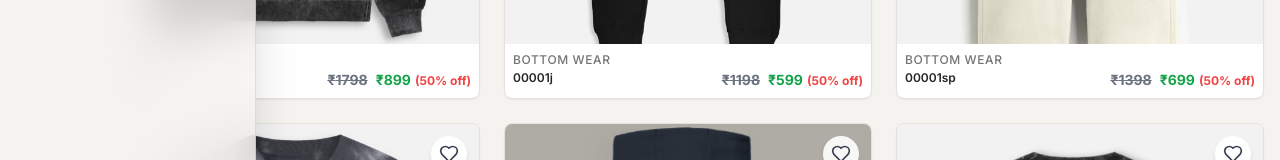
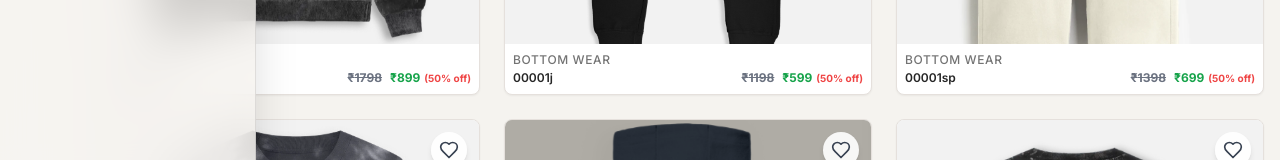
Before and after one commit to krishnaaurora/Teenique, a React (Vite) app: page /gallery in a window 1280 px wide. Shown: the part 599-759 px from the top of the page. Built offline with nearby package versions, Linux system fonts and the light colour scheme.

Commit message:
rsizesmalldisc

```diff
--- a/src/components/ProductCard.tsx
+++ b/src/components/ProductCard.tsx
@@ -836,10 +836,10 @@ const ProductCard: React.FC<ProductCardProps> = ({
                     )}
                   </div>
                   {showPrice && (
-                    <div className="text-sm font-bold ml-3">
+                    <div className="text-xs font-bold ml-3">
                       <span className="line-through text-gray-500 mr-2">₹{generateOriginalPrice(product.price)}</span>
                       <span className="text-green-600">₹{product.price}</span>
-                      <span className="text-xs text-red-500 ml-1">({calculateDiscount(generateOriginalPrice(product.price), product.price)}% off)</span>
+                      <span className="text-[10px] text-red-500 ml-1">({calculateDiscount(generateOriginalPrice(product.price), product.price)}% off)</span>
                     </div>
                   )}
                 </div>
@@ -878,9 +878,9 @@ const ProductCard: React.FC<ProductCardProps> = ({
 
                   {/* Price */}
                   <div className="mb-3">
-                    <span className="text-lg md:text-xl font-semibold text-gray-500 line-through mr-3">₹{generateOriginalPrice(product.price)}</span>
-                    <span className="text-lg md:text-xl font-semibold text-green-600">₹{product.price}</span>
-                    <span className="text-sm text-red-500 ml-2">({calculateDiscount(generateOriginalPrice(product.price), product.price)}% off)</span>
+                    <span className="text-base md:text-lg font-semibold text-gray-500 line-through mr-3">₹{generateOriginalPrice(product.price)}</span>
+                    <span className="text-base md:text-lg font-semibold text-green-600">₹{product.price}</span>
+                    <span className="text-xs text-red-500 ml-2">({calculateDiscount(generateOriginalPrice(product.price), product.price)}% off)</span>
                   </div>
 
                   {/* Product Code */}
```
